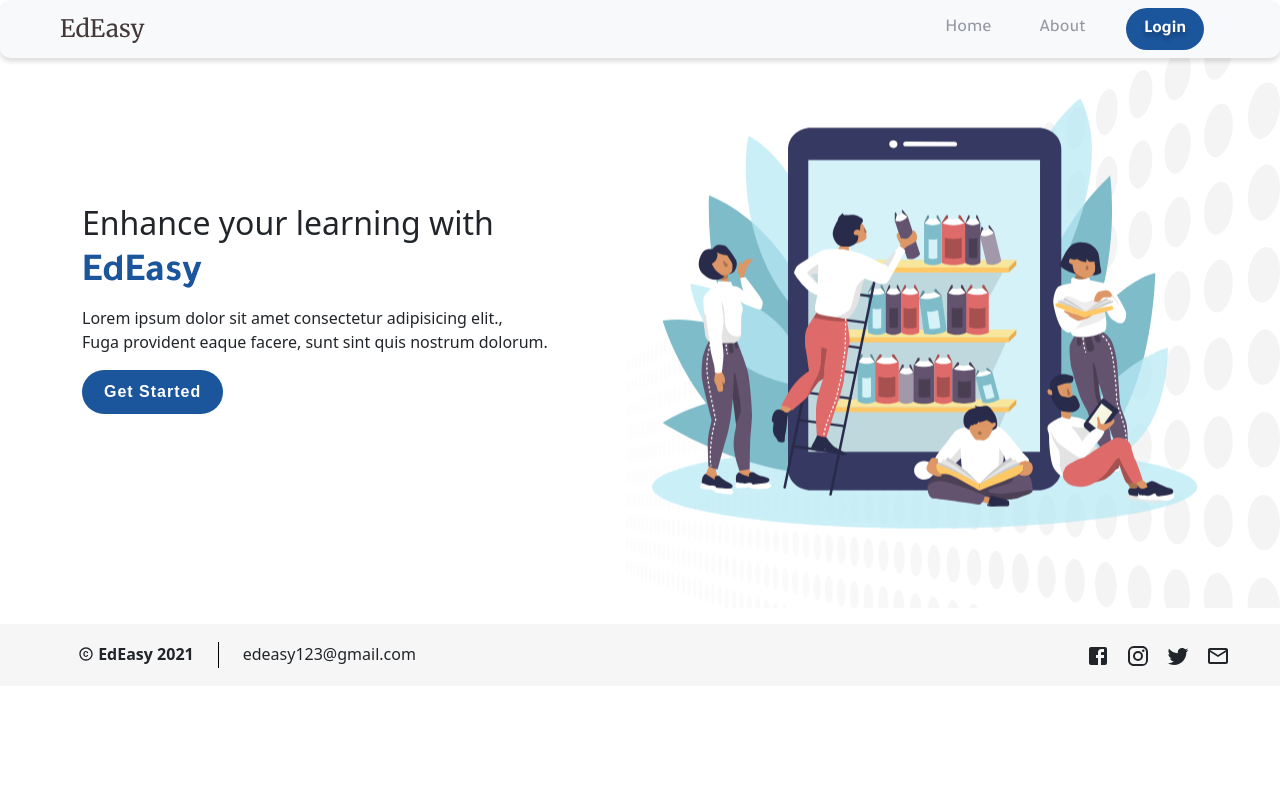
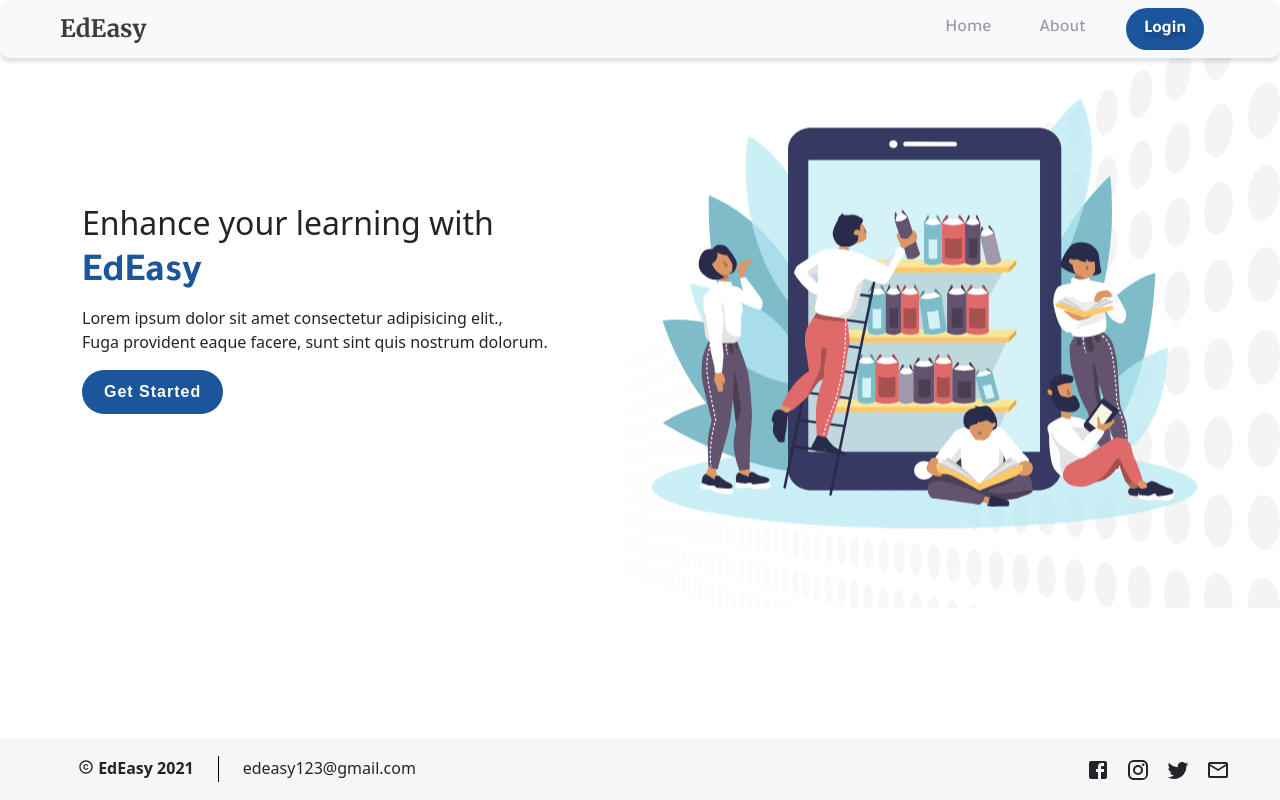
Before and after one commit to Rishab310/EdEasy, a React (Create React App) app in the folder client/: page / in a window 1280 px wide. Built offline with nearby package versions, Linux system fonts and the light colour scheme.

Commit message:
Footer fixed

```diff
--- a/client/src/Components/Home/Home.css
+++ b/client/src/Components/Home/Home.css
@@ -57,6 +57,10 @@ a {
 .Footer {
   background-color: #F6F6F6;
   padding: 10px 30px;
+  position: fixed;
+  bottom: 0 !important;
+  left: 0 !important;
+  width: 100%;
 }
 
 .Footer_Copyright {
--- a/client/src/Components/partials/Header/Header.js
+++ b/client/src/Components/partials/Header/Header.js
@@ -36,7 +36,7 @@ const Header = () => {
       <nav class="navbar navbar-expand-lg navbar-light bg-light">
         <div class="container-fluid">
           <>
-            <Link to="/" class="navbar-brand ms-5" href="#">EdEasy</Link>
+            <Link to="/" class="navbar-brand ms-5 fw-bold" href="#">EdEasy</Link>
             <button class="navbar-toggler" type="button" data-bs-toggle="collapse"
             data-bs-target="#navbarSupportedContent" aria-controls="navbarSupportedContent"
             aria-expanded="false" aria-label="Toggle navigation">
```
